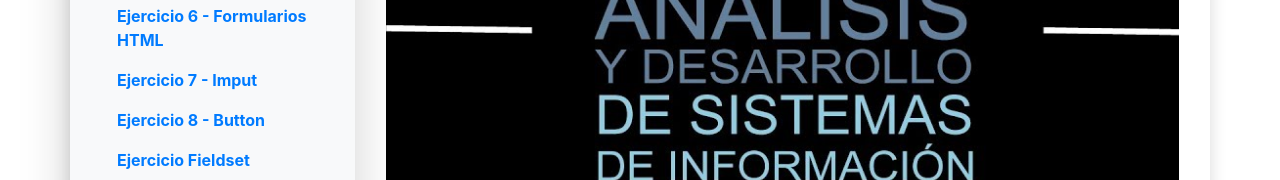
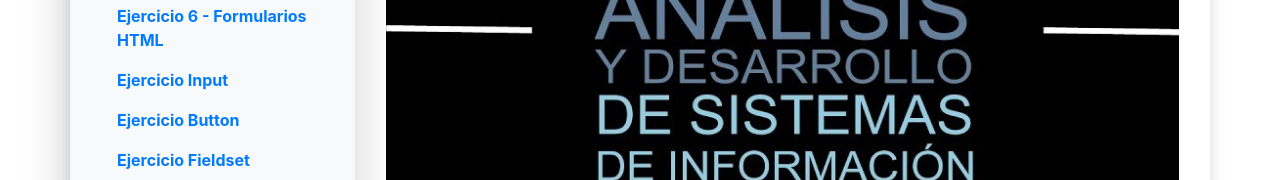
Before and after one commit to jpsanabria37/Grupo_2_HTML, a plain HTML site: page index.html in a window 1280 px wide. Shown: the part 420-600 px from the top of the page. Drawn offline with Linux system fonts and the light colour scheme.

Commit message:
Renombre ejercicios 7 y 8

```diff
--- a/index.html
+++ b/index.html
@@ -57,8 +57,8 @@
             <a class="nav-link" href="#" onclick="pintar(4)"><b>Ejercicio 4 - Productos en Tablas</b></a>
             <a class="nav-link" href="#" onclick="pintar(5)"><b>Ejercicio 5 - Audio y Video</b></a>
             <a class="nav-link" href="#" onclick="pintar(6)"><b>Ejercicio 6 - Formularios HTML</b></a>
-            <a class="nav-link" href="#" onclick="pintar(7)"><b>Ejercicio 7 - Imput</b></a>
-            <a class="nav-link" href="#" onclick="pintar(8)"><b>Ejercicio 8 - Button</b></a>
+            <a class="nav-link" href="#" onclick="pintar(7)"><b>Ejercicio Input</b></a>
+            <a class="nav-link" href="#" onclick="pintar(8)"><b>Ejercicio Button</b></a>
             <a class="nav-link " href="#" onclick="pintar(9)"><b>Ejercicio Fieldset</b></a>
             <a class="nav-link " href="#" onclick="pintar(10)"><b>Ejercicio Label</b></a>
             <a class="nav-link " href="#" onclick="pintar(11)"><b>Ejercicio Keygen</b></a>
```
